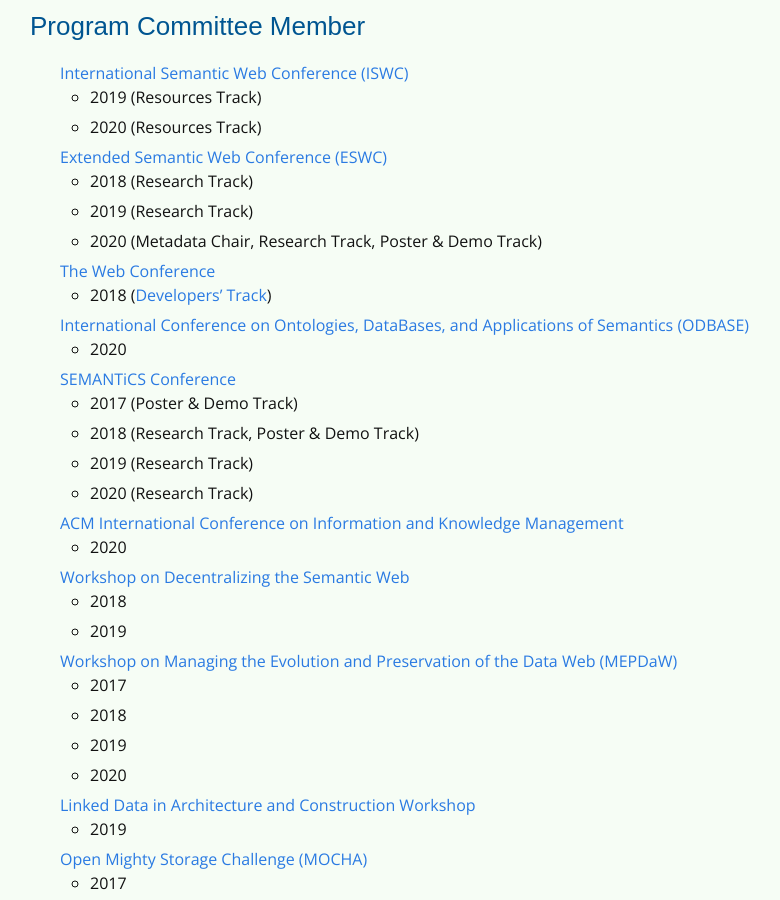
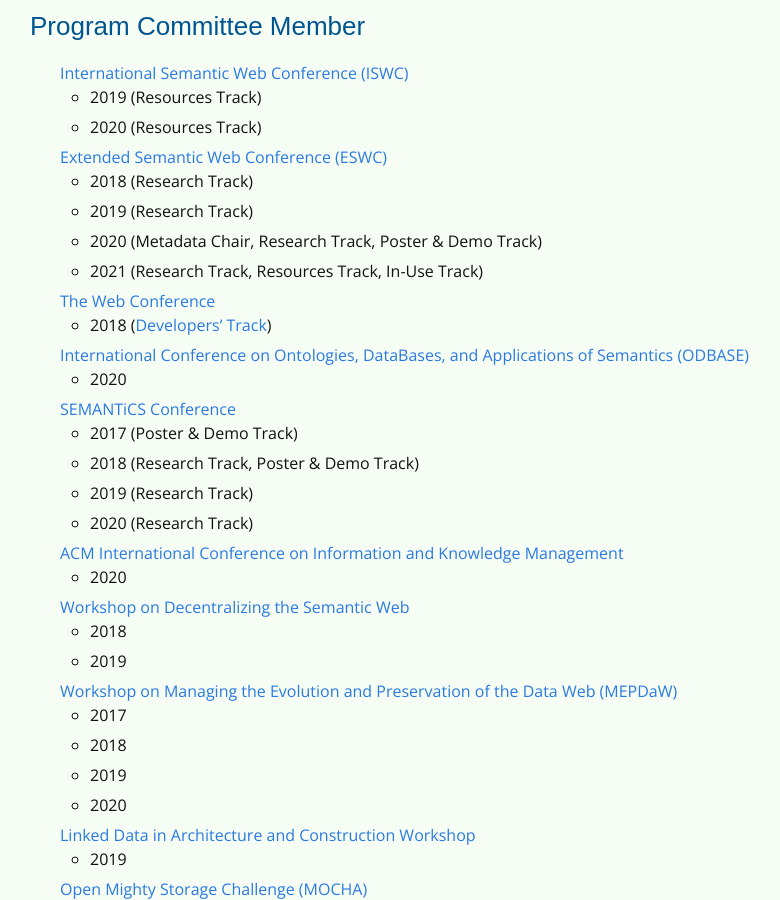
Before and after one commit to rubensworks/rubensworks.net, a Jekyll site: the page built from cv.md, in a window 1280 px wide and 900 px high, scrolled down 4303 px. Shown: the whole window, without its empty margins (240-1020 px from the left). Built offline with Jekyll 4.4.1, drawn with Linux system fonts in a browser that asks for light colours; some web fonts are replaced.

Commit message:
Update CV for ESWC 2021

```diff
--- a/cv.md
+++ b/cv.md
@@ -256,6 +256,7 @@
     * 2018 (Research Track)
     * 2019 (Research Track)
     * 2020 (Metadata Chair, Research Track, Poster & Demo Track)
+    * 2021 (Research Track, Resources Track, In-Use Track)
 * [The Web Conference](https://www.iw3c2.org/)
     * 2018 ([Developers' Track](https://www2018.thewebconf.org/program/developers-track/))
 * [International Conference on Ontologies, DataBases, and Applications of Semantics (ODBASE)](http://www.otmconferences.org/index.php/conferences/odbase-2020)
```
